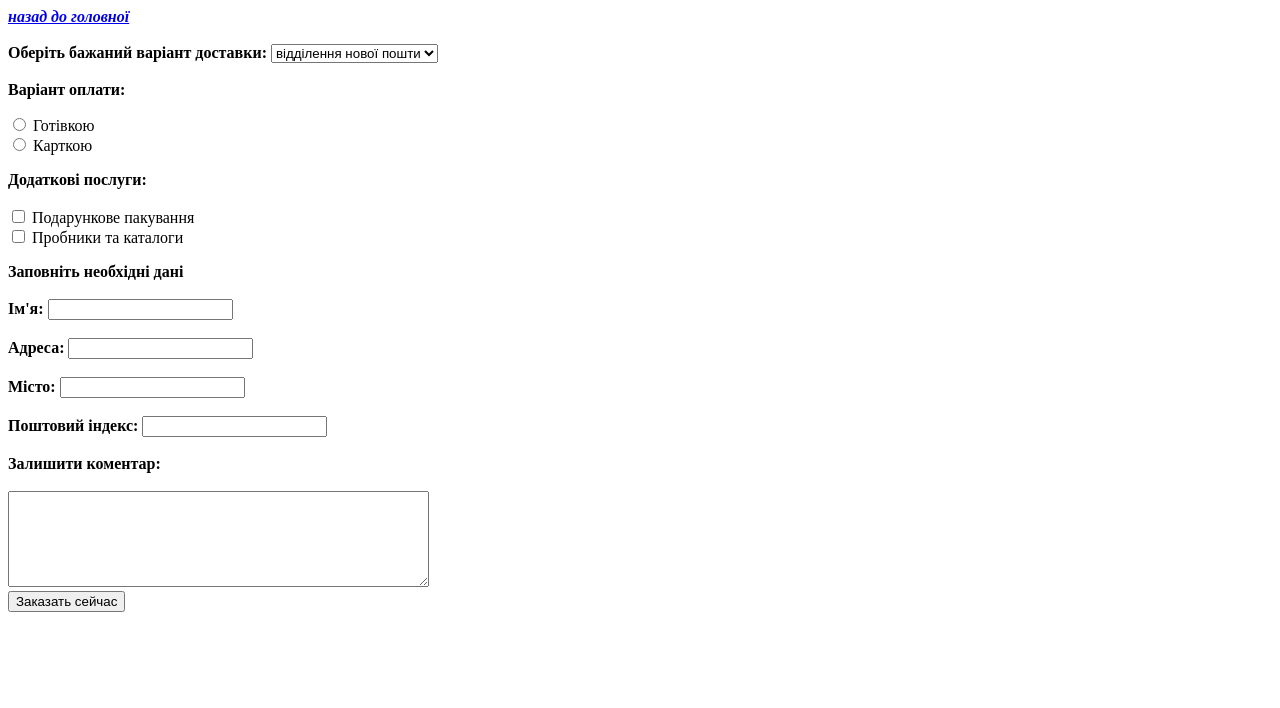
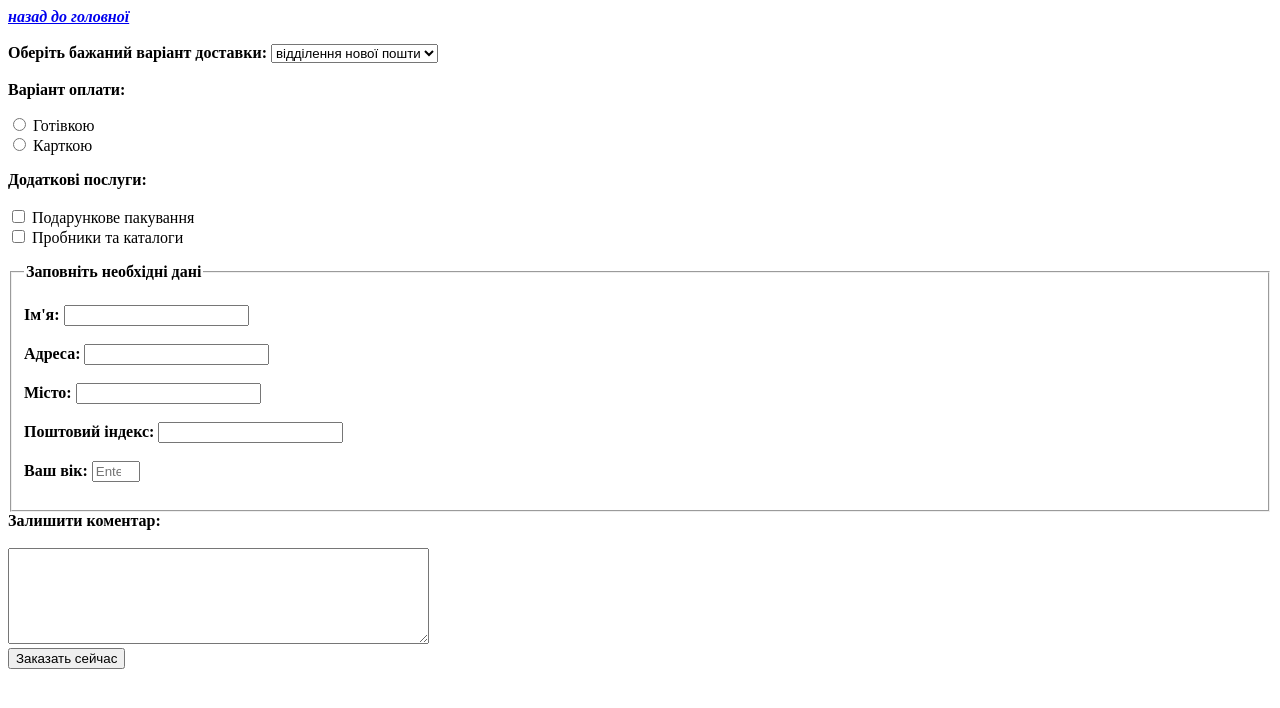
Before and after one commit to VeronikaKlimenko/veronikafit22, a plain HTML site: page pages/form.html in a window 1280 px wide. Drawn offline with Linux system fonts and the light colour scheme.

Commit message:
forms changed

```diff
--- a/pages/form.html
+++ b/pages/form.html
@@ -13,6 +13,7 @@
 
     <body>
       <!--select-->
+
       <b> Оберіть бажаний варіант доставки: </b>
       <select name="delivery">
         <option value="відділення нової пошти">відділення нової пошти</option>
@@ -21,6 +22,7 @@
         <option value="кур'єр укр пошта">кур'єр укр пошта</option>
       </select>
       <br /><br />
+
       <b> Варіант оплати: </b>
       <br />
       <p>
@@ -39,8 +41,10 @@
         <input type="checkbox" name="checkbox" value="checkbox" />
         Пробники та каталоги
       </p>
-      <b>Заповніть необхідні дані</b>
-      <br /><br />
+
+      <fieldset>
+        <legend><b>Заповніть необхідні дані</b></legend>
+        <br />
         <b>Ім'я:</b>
         <input type="text" name="textfield1" />
         <br /><br />
@@ -53,6 +57,16 @@
         <b>Поштовий індекс:</b>
         <input type="text" name="textfield5" />
         <br /><br />
+        <b>Ваш вік:</b>
+        <input
+          type="number"
+          name="userAge"
+          placeholder="Enter your age"
+          id="userAge"
+          min="1"
+          max="5"
+        /><br /><br />
+      </fieldset>
       <b>Залишити коментар:</b>
       <br /><br />
       <textarea name="comment" cols="50" rows="6"></textarea>
```
Lines whose indentation alone changed are shown as unchanged.
